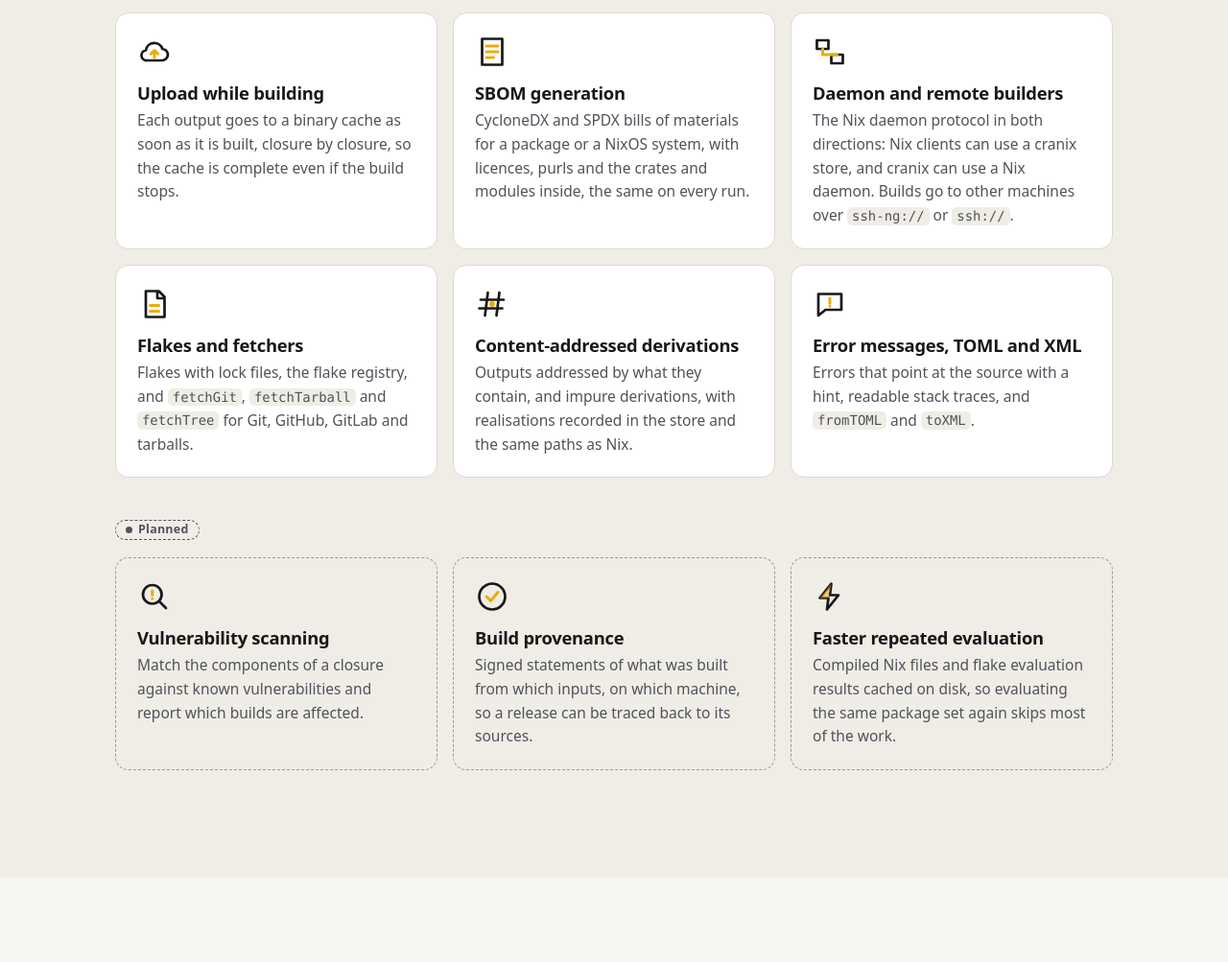
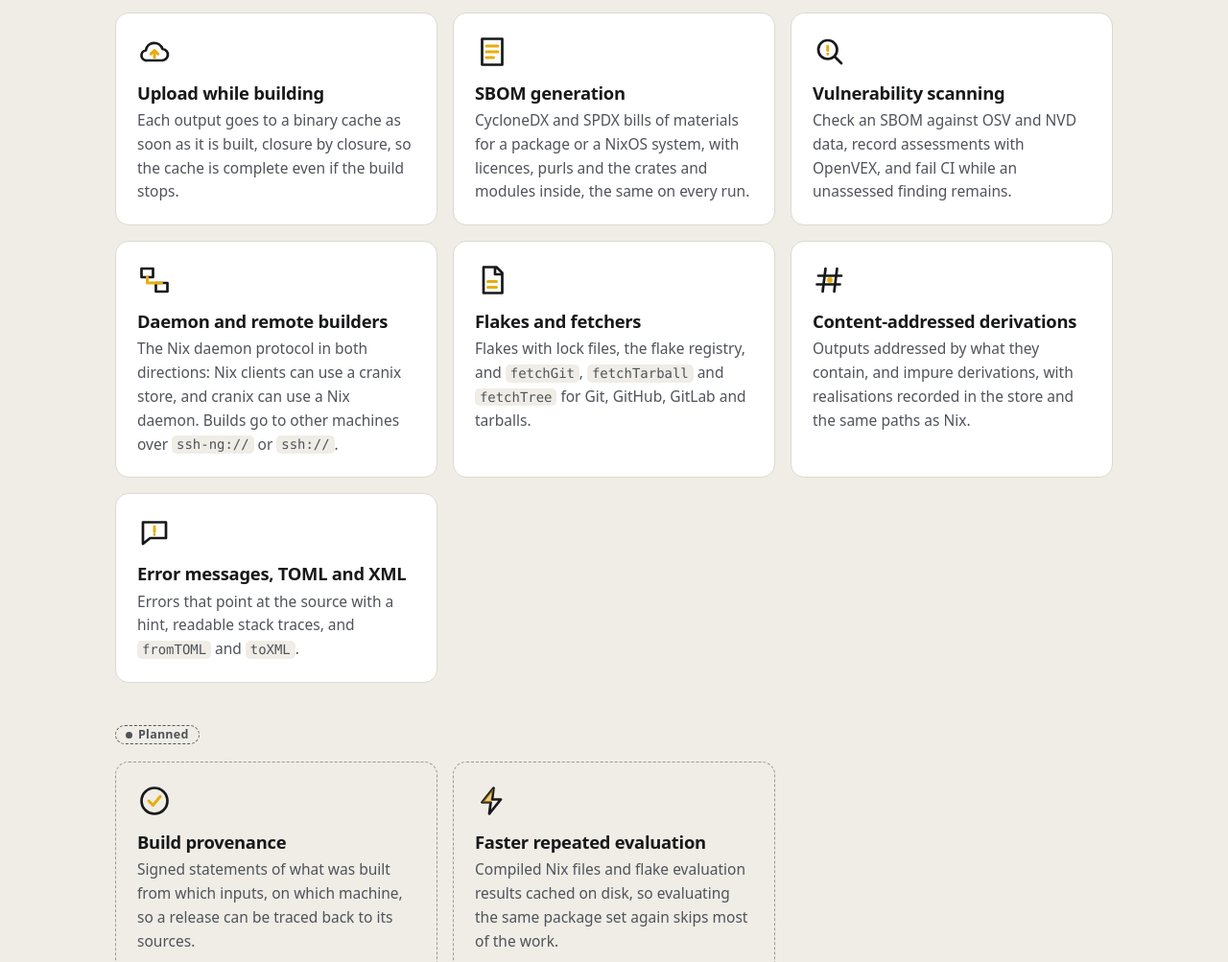
Before and after one commit to tmmy-cc/cranix, a plain HTML site: page site/index.html in a window 1280 px wide. Shown: the part 3818-4821 px from the top of the page at 96% size. Drawn offline with Linux system fonts and the light colour scheme.

Commit message:
docs: describe vulnerability scanning
- README explains the workflow, the database, VEX, exit codes and the limits of name matching
- The comparison and the site list vulnerability scanning as available

```diff
--- a/site/index.html
+++ b/site/index.html
@@ -261,6 +261,11 @@
                                 <p>CycloneDX and SPDX bills of materials for a package or a NixOS system, with licences, purls and the crates and modules inside, the same on every run.</p>
                             </li>
                             <li class="feature reveal">
+                                <svg class="feature-icon" viewBox="0 0 24 24" aria-hidden="true" focusable="false"><path d="M10.5 4a6.5 6.5 0 1 1 0 13 6.5 6.5 0 0 1 0-13zM15.5 15.5 20 20" fill="none" stroke="currentColor" stroke-width="1.8" stroke-linecap="round"/><path class="accent" d="M10.5 8v3M10.5 13.5v.01" fill="none" stroke="currentColor" stroke-width="2" stroke-linecap="round"/></svg>
+                                <h3>Vulnerability scanning</h3>
+                                <p>Check an SBOM against OSV and NVD data, record assessments with OpenVEX, and fail CI while an unassessed finding remains.</p>
+                            </li>
+                            <li class="feature reveal">
                                 <svg class="feature-icon" viewBox="0 0 24 24" aria-hidden="true" focusable="false"><path d="M3 4h8v6H3zM13 14h8v6h-8z" fill="none" stroke="currentColor" stroke-width="1.8" stroke-linejoin="round"/><path class="accent" d="M7 10v4h10" fill="none" stroke="currentColor" stroke-width="2" stroke-linecap="round" stroke-linejoin="round"/></svg>
                                 <h3>Daemon and remote builders</h3>
                                 <p>The Nix daemon protocol in both directions: Nix clients can use a cranix store, and cranix can use a Nix daemon. Builds go to other machines over <code>ssh-ng://</code> or <code>ssh://</code>.</p>
@@ -286,11 +291,6 @@
                     <div>
                         <h3 class="feature-group-title reveal"><span class="status status-planned">Planned</span></h3>
                         <ul class="features" data-stagger>
-                            <li class="feature feature-planned reveal">
-                                <svg class="feature-icon" viewBox="0 0 24 24" aria-hidden="true" focusable="false"><path d="M10.5 4a6.5 6.5 0 1 1 0 13 6.5 6.5 0 0 1 0-13zM15.5 15.5 20 20" fill="none" stroke="currentColor" stroke-width="1.8" stroke-linecap="round"/><path class="accent" d="M10.5 8v3M10.5 13.5v.01" fill="none" stroke="currentColor" stroke-width="2" stroke-linecap="round"/></svg>
-                                <h3>Vulnerability scanning</h3>
-                                <p>Match the components of a closure against known vulnerabilities and report which builds are affected.</p>
-                            </li>
                             <li class="feature feature-planned reveal">
                                 <svg class="feature-icon" viewBox="0 0 24 24" aria-hidden="true" focusable="false"><path d="M12 3a9 9 0 1 1 0 18 9 9 0 0 1 0-18z" fill="none" stroke="currentColor" stroke-width="1.8"/><path class="accent" d="m8 12 3 3 5-6" fill="none" stroke="currentColor" stroke-width="2" stroke-linecap="round" stroke-linejoin="round"/></svg>
                                 <h3>Build provenance</h3>
```
Also changed, not shown: 2 other files.
